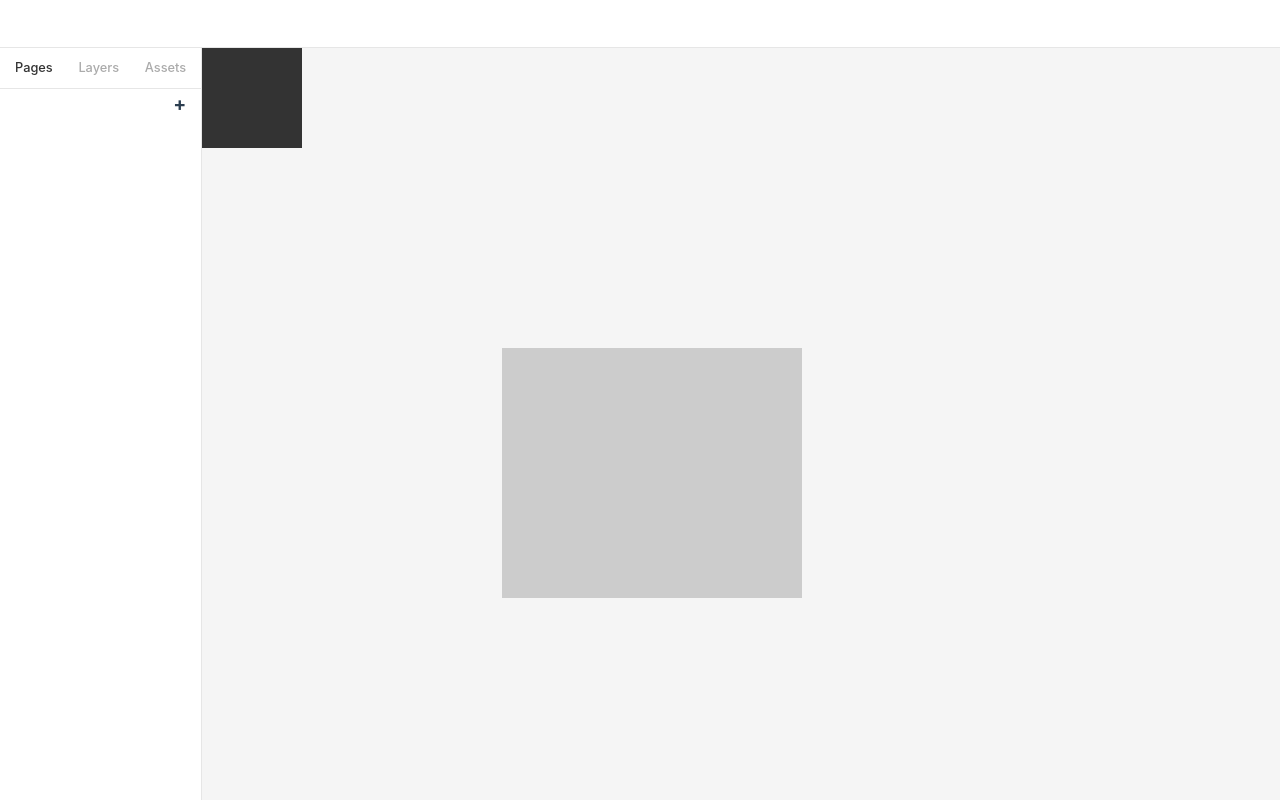
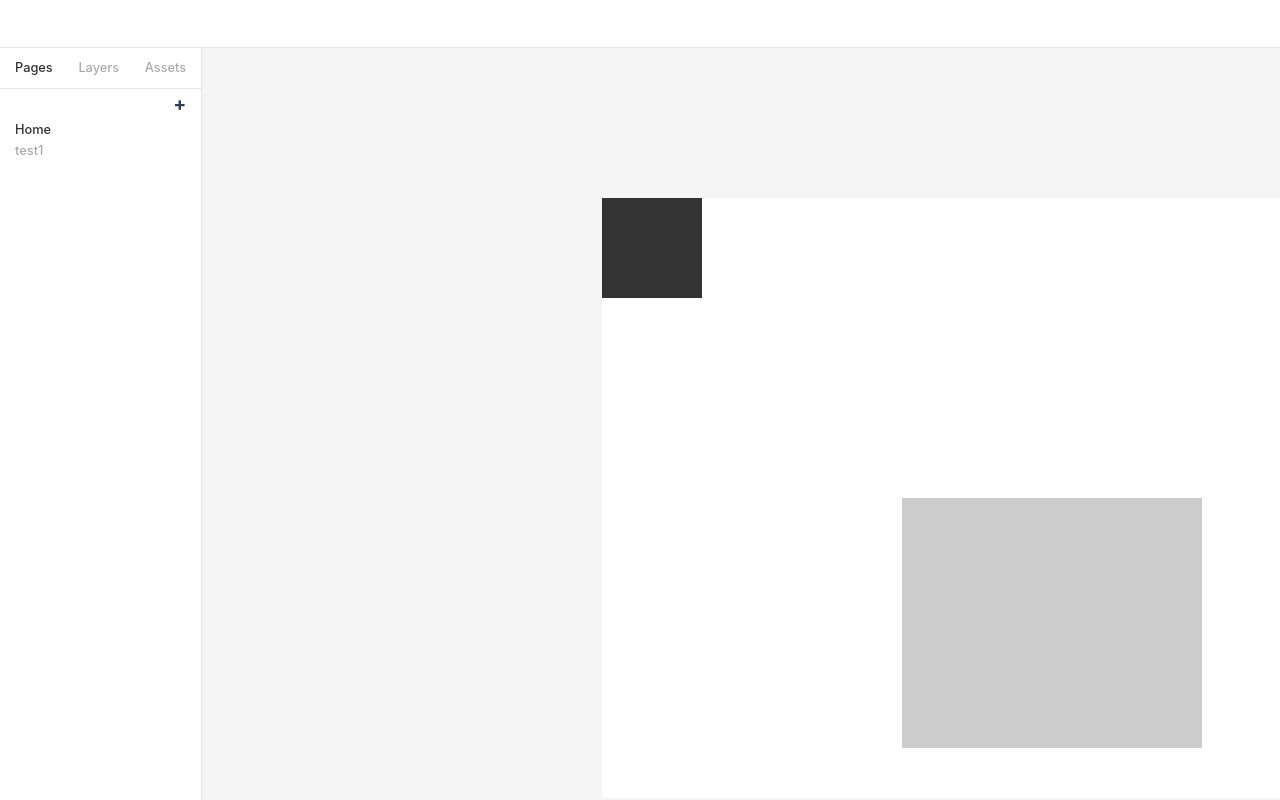
Before and after one commit to jaykiim/canvas-editor-test, a Vue app: page / in a window 1280 px wide. Built offline with nearby package versions, Linux system fonts and the light colour scheme.

Commit message:
LNB PagesView.vue 개발 중

```diff
--- /dev/null
+++ b/src/types/Page.ts
@@ -0,0 +1,16 @@
+import type { Element } from "./Element";
+
+interface PageType {
+  id: string;
+  name: string;
+  ref?: HTMLDivElement;
+  width: number;
+  height: number;
+  elements: Element[];
+}
+
+interface PageStore {
+  [key: string]: PageType;
+}
+
+export type { PageType, PageStore };
--- a/src/views/canvas-editor/canvas/CanvasView.vue
+++ b/src/views/canvas-editor/canvas/CanvasView.vue
@@ -1,7 +1,8 @@
 <script setup lang="ts">
 import { onBeforeUnmount, onMounted, provide, ref } from 'vue';
-import { useElementStore } from '@/stores/elements';
-import ElementView from './components/ElementView.vue';
+import { useElementStore } from '../stores/elements';
+import { usePageStore } from '../stores/pages';
+import PageView from './PageView.vue';
 import DragBox from './components/DragBox.vue';
 import type { MouseActionType } from '@/types/Canvas';
 
@@ -19,12 +20,12 @@ const startDragY = ref<number>(0);
 const ZOOM_FACTOR = 0.05;
 const scale = ref<number>(1); // 줌 배율
 
-// .element-page
-const page = ref<HTMLDivElement>();
+// page
+const { currentPage: page } = usePageStore();
 const panX = ref<number>(0);
 const panY = ref<number>(0);
-const conWidth = ref<number>(800);
-const conHeight = ref<number>(600);
+const pageW = ref<number>(800);
+const pageH = ref<number>(600);
 
 // drag-box
 const showDragbox = ref<boolean>(false);
@@ -37,7 +38,6 @@ const { state, setSelectedElement } = useElementStore();
 
 function handleMouseDown(e: MouseEvent) {
   setSelectedElement([]);
-
   startDragX.value = e.clientX;
   startDragY.value = e.clientY;
 
@@ -123,7 +123,7 @@ function handleWheel(e: WheelEvent) {
   // lb: rt로 이동
   // --> x, y 모두 반대방향으로 이동한다
   // 얼만큼? x,y 각각 lt 지점과 마우스 포인터와의 거리만큼
-  if (!page.value) return;
+  if (!page.ref) return;
 
   // 확대 배율 조정
   const prevScale = scale.value;
@@ -132,15 +132,15 @@ function handleWheel(e: WheelEvent) {
   else zoomIn();
 
   // .element-page ~ 마우스 포인터까지 거리
-  const pagePos = page.value.getBoundingClientRect();
+  const pagePos = page.ref.getBoundingClientRect();
   const x = (e.clientX - pagePos.x) / scale.value;
   const y = (e.clientY - pagePos.y) / scale.value;
 
-  const px = x / conWidth.value;
-  const py = y / conHeight.value;
+  const px = x / pageW.value;
+  const py = y / pageH.value;
   const ds = scale.value - prevScale;
-  const dw = conWidth.value * ds;
-  const dh = conHeight.value * ds;
+  const dw = pageW.value * ds;
+  const dh = pageH.value * ds;
   panX.value -= px * dw;
   panY.value -= py * dh;
 }
@@ -201,18 +201,11 @@ onBeforeUnmount(() => {
       :height="dragboxHeight"
       :scale="scale"
     />
-    <div
-      ref="page"
-      class="page"
-      :style="{ left: panX + 'px', top: panY + 'px', width: `${conWidth * scale}px`, height: `${conHeight * scale}px` }"
-    >
-      <template v-for="element in state.elements" :key="element.id">
-        <ElementView
-          :element="element"
-          :scale="scale"
-        />
-      </template>
-    </div>
+    <PageView
+      :scale="scale"
+      :pan-x="panX"
+      :pan-y="panY"
+    />
   </div>
 </template>
 
@@ -223,8 +216,5 @@ onBeforeUnmount(() => {
   background-color: #f5f5f5;
   width: 100%;
   height: 100%;
-  .page {
-    position: absolute;
-  }
 }
 </style>
--- /dev/null
+++ b/src/views/canvas-editor/canvas/PageView.vue
@@ -0,0 +1,43 @@
+<script setup lang="ts">
+import { onMounted, ref } from 'vue';
+import ElementView from './components/ElementView.vue';
+import { usePageStore } from '../stores/pages';
+
+defineProps({
+  scale: { type: Number, required: true },
+  panX: { type: Number, required: true },
+  panY: {type: Number, required: true }
+});
+
+// page init
+const { currentPage: page, setPageRef } = usePageStore();
+const pageRef = ref<HTMLDivElement>();
+onMounted(() => {
+  if (pageRef.value) {
+    setPageRef(page.id, pageRef.value);
+  }
+});
+</script>
+
+<template>
+  <div
+    ref="pageRef"
+    class="page"
+    :style="{ left: panX + 'px', top: panY + 'px', width: `${page.width * scale}px`, height: `${page.height * scale}px` }"
+  >
+    <template v-for="element in page.elements" :key="element.id">
+      <ElementView
+        :element="element"
+        :scale="scale"
+      />
+    </template>
+  </div>
+</template>
+
+<style scoped lang="scss">
+.page {
+  position: absolute;
+  background-color: #fff;
+  transform: translate(50%, 25%);
+}
+</style>
--- a/src/views/canvas-editor/canvas/components/BoundingBox.vue
+++ b/src/views/canvas-editor/canvas/components/BoundingBox.vue
@@ -1,6 +1,6 @@
 <script setup lang="ts">
 import { inject, onBeforeUnmount, ref } from 'vue';
-import { useElementStore } from '@/stores/elements';
+import { useElementStore } from '../..//stores/elements';
 import type { Element } from '@/types/Element';
 import type { MouseActionType } from '@/types/Canvas';
 
@@ -171,4 +171,4 @@ onBeforeUnmount(() => {
     }
   }
 }
-</style>
+</style>@/views/canvas-editor/stores/elements
--- a/src/views/canvas-editor/canvas/components/ElementView.vue
+++ b/src/views/canvas-editor/canvas/components/ElementView.vue
@@ -1,6 +1,6 @@
 <script setup lang="ts">
 import { inject, onBeforeUnmount, ref } from 'vue';
-import { useElementStore } from '@/stores/elements';
+import { useElementStore } from '../../stores/elements';
 import BoundingBox from './BoundingBox.vue';
 import type { PropType, Ref } from 'vue';
 import type { Element } from '@/types/Element';
@@ -112,4 +112,4 @@ function handleMouseLeave() {
   width: 100%;
   height: 100%;
 }
-</style>
+</style>@/views/canvas-editor/stores/elements
--- a/src/views/canvas-editor/lnb/LnbView.vue
+++ b/src/views/canvas-editor/lnb/LnbView.vue
@@ -15,7 +15,7 @@ function onClickTab(tab: typeof TABS[number]) {
   <div class="lnb-container">
 
     <!-- Tabs -->
-    <div class="contents border-bottom">
+    <div class="tab-container">
       <div
         v-for="tab of TABS"
         :key="tab"
@@ -27,7 +27,7 @@ function onClickTab(tab: typeof TABS[number]) {
       </div>
     </div>
 
-    <div class="contents">
+    <div class="contents-container">
       <PagesView v-if="selectedTab === 'Pages'"/>
     </div>
   </div>
@@ -40,17 +40,12 @@ function onClickTab(tab: typeof TABS[number]) {
   background-color: #fff;
   border-right: 1px solid #e6e6e6;
 
-  .contents {
+}
+.tab-container {
   padding: 10px 15px;
   display: flex;
   justify-content: space-between;
-
-    &.border-bottom {
   border-bottom: 1px solid #e6e6e6;
-    }
-  }
-}
-
   .tab {
     color: #ababab;
     font-weight: 500;
@@ -61,7 +56,12 @@ function onClickTab(tab: typeof TABS[number]) {
     }
 
     &:hover {
-    color: #8f8f8f;
+      color: #333;
     }
   }
+}
+
+.contents-container {
+  padding: 10px 15px;
+}
 </style>
--- a/src/views/canvas-editor/lnb/PagesView.vue
+++ b/src/views/canvas-editor/lnb/PagesView.vue
@@ -1,4 +1,14 @@
 <script setup lang="ts">
+import { usePageStore } from '../stores/pages';
+
+const { pageStore, currentPage, setCurrentPageId } = usePageStore();
+
+function onClickPage(id: string) {
+  // console.log('currentPage', currentPage, pageStore[id]);
+  // Object.assign(pageStore[id], currentPage);
+  setCurrentPageId(id);
+  console.log('current page id ', currentPage.id);
+}
 </script>
 
 <template>
@@ -6,8 +16,16 @@
     <div class="btn-add">+</div>
   </div>
 
-  <div class="list">
-
+  <div class="page-list">
+    <div
+      v-for="page in pageStore"
+      :class="currentPage.id === page.id ? 'selected' : ''"
+      :key="page.id"
+      class="page-item"
+      @click="onClickPage(page.id)"
+    >
+      {{ page.name }}
+    </div>
   </div>
 </template>
 
@@ -23,4 +41,18 @@
   cursor: pointer;
  }
 }
+
+.page-item {
+  color: #ababab;
+  font-weight: 500;
+  font-size: 0.8rem;
+  cursor: pointer;
+  &.selected {
+    color: #333;
+  }
+
+  &:hover {
+    color: #333;
+  }
+}
 </style>
--- a/src/stores/elements.ts
+++ b/src/views/canvas-editor/stores/elements.ts
@@ -1,14 +1,9 @@
 import { reactive } from 'vue';
 import { defineStore } from 'pinia';
-import type { Element } from '@/types/Element';
-
-interface ElementState {
-  elements: Element[],
-  selectedElement: Element[];
-}
+import type { ElementStore, Element } from '@/types/Element';
 
 export const useElementStore = defineStore('elementStore', () => {
-  const state = reactive<ElementState>({
+  const state = reactive<ElementStore>({
     elements: [
       {
         id: '1',
--- /dev/null
+++ b/src/views/canvas-editor/stores/pages.ts
@@ -0,0 +1,67 @@
+import { computed, reactive, ref } from 'vue';
+import { defineStore } from 'pinia';
+import type { PageStore, PageType } from '@/types/Page';
+
+const defaultPage = 'abc-11';
+
+export const usePageStore = defineStore('pageStore', () => {
+  const pageStore = reactive<PageStore>({
+    'abc-11': {
+      id: 'abc-11',
+      name: 'Home',
+      width: 800,
+      height: 600,
+      elements: [
+        {
+          id: '1',
+          name: 'test',
+          x: 0,
+          y: 0,
+          width: 100,
+          height: 100,
+          backgroundColor: '#333'
+        },
+        {
+          id: '2',
+          name: 'test2',
+          x: 300,
+          y: 300,
+          width: 300,
+          height: 250,
+          backgroundColor: '#ccc'
+        }
+      ],
+    },
+    'test1': {
+      id: 'test1',
+      name: 'test1',
+      width: 1440,
+      height: 1080,
+      elements: [
+        {
+          id: '2',
+          name: 'test2',
+          x: 300,
+          y: 300,
+          width: 300,
+          height: 250,
+          backgroundColor: '#ccc'
+        }
+      ],
+    }
+  });
+
+  // const currentPage = reactive<PageType>(pageStore[defaultPage]);
+  const currentPageId = ref(defaultPage);
+  const currentPage = computed(() => pageStore[currentPageId.value]);
+
+  function setPageRef(id: string, ref: HTMLDivElement) {
+    pageStore[id].ref = ref;
+  }
+
+  function setCurrentPageId(id: string) {
+    currentPageId.value = id;
+  }
+
+  return { pageStore, currentPageId, currentPage, setPageRef, setCurrentPageId };
+});
```
Also changed, not shown: src/types/Element.ts (+6 -1 lines). Lines whose indentation alone changed are shown as unchanged.
